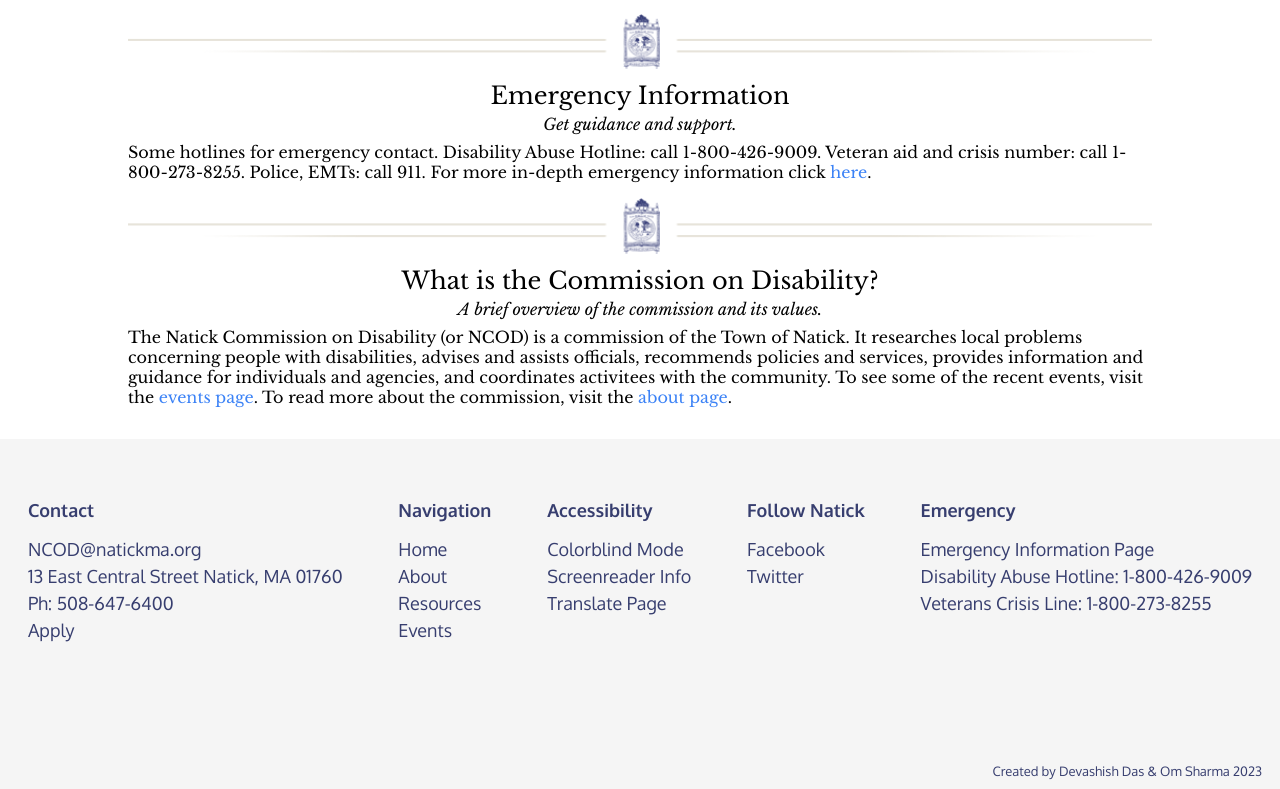
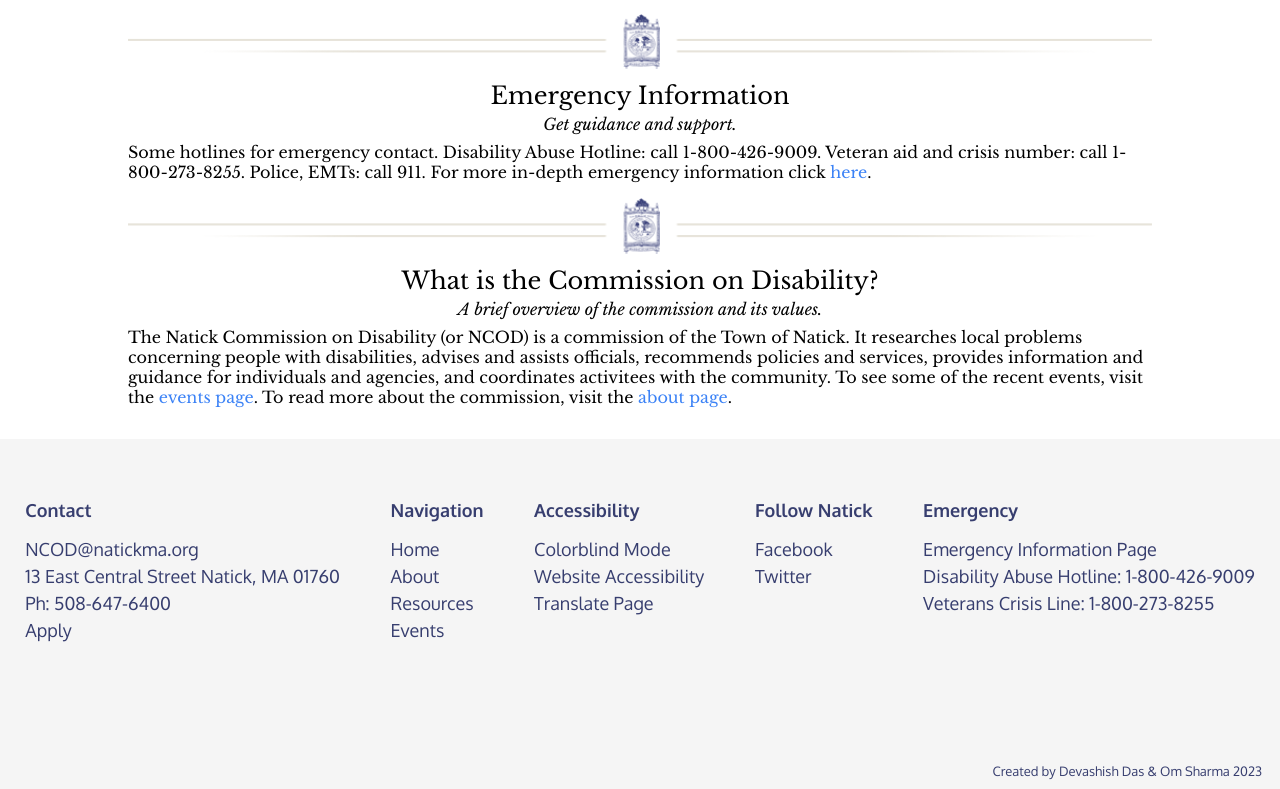
Before and after one commit to Aapuji/Natick-Disabilities-Website, a Next.js app: page / in a window 1280 px wide. Shown: the part 698-1487 px from the top of the page. Built offline with nearby package versions, Linux system fonts and the light colour scheme.

Commit message:
Website Accessibility

```diff
--- a/components/Footer.js
+++ b/components/Footer.js
@@ -3,6 +3,9 @@ import styles from '../styles/Footer.module.css';
 import Image from 'next/image'
 
 const Footer = () => {
+  function colorblind(){
+    console.log("hello world");
+  }
   return (
     <footer id={styles.footer} className={styles.footerContainer}>
       <div className={styles.linkContainer}>
@@ -33,8 +36,8 @@ const Footer = () => {
         <div id={styles.accessibilityNav} className={styles.large}>
               <div className={styles.accessibilityText}>Accessibility</div>
               <div id={styles.footerLinks} className={styles.footerContainer}>
-                <Link className={styles.inline} href='/'>Colorblind Mode</Link>
-                <Link className={styles.inline} href="/">Screenreader Info</Link>
+                <Link className={styles.inline} href='/' onClick = {colorblind()}>Colorblind Mode</Link>
+                <Link className={styles.inline} href="https://www.natickma.gov/accessibility#">Website Accessibility</Link>
                 <div id="google-translate" className={styles.inline}>Translate Page</div> {/* At end of accessibility section */}
                 <br />
               </div>
--- a/styles/Hero.module.css
+++ b/styles/Hero.module.css
@@ -56,6 +56,7 @@
     animation: slideThreeAnim 20s infinite;
 }
 
+/*
 @keyframes
 slideTwoAnim {
     0%{opacity:0;}
@@ -75,3 +76,4 @@ slideThreeAnim {
     67%{opacity:0;}
     100%{opacity:0;}
 }
+*/
```
